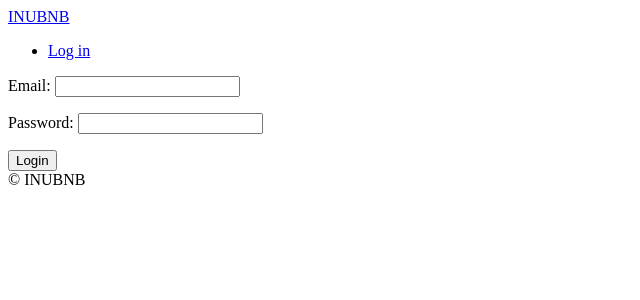
After one commit to kimseongkyeom-gif/INUbnb, a Django app: page /users/login in a window 1280 px wide. The commit adds this page. Shown: the top 300 px of the page, without its empty margins (0-640 px from the left). Run offline with Django 3.2, Linux system fonts and the light colour scheme.

Commit message:
14강까지

```diff
--- a/config/urls.py
+++ b/config/urls.py
@@ -7,6 +7,7 @@ from django.conf.urls.static import static
 urlpatterns = [
     path("", include("core.urls", namespace="core")),
     path("rooms/", include("rooms.urls", namespace="rooms")),
+    path("users/", include("users.urls", namespace="users")),
     path("admin/", admin.site.urls),
 ]
 
--- a/templates/partials/nav.html
+++ b/templates/partials/nav.html
@@ -1,6 +1,11 @@
-<header>
-    <a href="{% url "core:home" %}">INUBNB</a>
-    <ul>
-        <li><a href="#">Login</a></li>
-    </ul>
-</header>
+<a href="{% url "core:home" %}">INUBNB</a>
+<ul>
+    {% if user.is_authenticated %}
+    <li><a href="{% url "users:logout" %}">Log out</a></li>
+    {% else %}
+    <li><a href="{% url "users:login" %}">Log in</a></li>
+    {% endif %}
+
+
+
+</ul>
--- /dev/null
+++ b/templates/users/login.html
@@ -0,0 +1,16 @@
+{% extends "base.html" %}
+
+{% block page_title %}
+
+Log In
+{% endblock page_title %}
+{% block search-bar %}
+{% endblock search-bar %}
+
+{% block content %}
+<form method="post" action="{% url "users:login" %}">
+    {% csrf_token %}
+    {{form.as_p}}
+    <button>Login</button>
+</form>
+{% endblock content %}
--- /dev/null
+++ b/users/forms.py
@@ -0,0 +1,20 @@
+from django import forms
+from . import models
+
+
+class LoginForm(forms.Form):
+
+    email = forms.EmailField()
+    password = forms.CharField(widget=forms.PasswordInput)
+
+    def clean(self):
+        email = self.cleaned_data.get("email")
+        password = self.cleaned_data.get("password")
+        try:
+            user = models.User.objects.get(email=email)
+            if user.check_password(password):
+                return self.cleaned_data
+            else:
+                self.add_error("password", forms.ValidationError("Password is wrong"))
+        except models.User.DoesNotExist:
+            self.add_error("email", forms.ValidationError("User does not exist"))
--- /dev/null
+++ b/users/urls.py
@@ -0,0 +1,9 @@
+from django.urls import path
+from . import views
+
+app_name = "users"
+
+urlpatterns = [
+    path("login", views.LoginView.as_view(), name="login"),
+    path("logout", views.log_out, name="logout"),
+]
--- a/users/views.py
+++ b/users/views.py
@@ -1,3 +1,26 @@
-from django.shortcuts import render
+from django.views import View
+from django.views.generic import FormView
+from django.urls import reverse_lazy
+from django.shortcuts import render, redirect, reverse
+from django.contrib.auth import authenticate, login, logout
+from . import forms
 
-# Create your views here.
+
+class LoginView(FormView):
+
+    template_name = "users/login.html"
+    form_class = forms.LoginForm
+    success_url = reverse_lazy("core:home")
+
+    def form_valid(self, form):
+        email = form.cleaned_data.get("email")
+        password = form.cleaned_data.get("password")
+        user = authenticate(self.request, username=email, password=password)
+        if user is not None:
+            login(self.request, user)
+        return super().form_valid(form)
+
+
+def log_out(request):
+    logout(request)
+    return redirect(reverse("core:home"))
```
